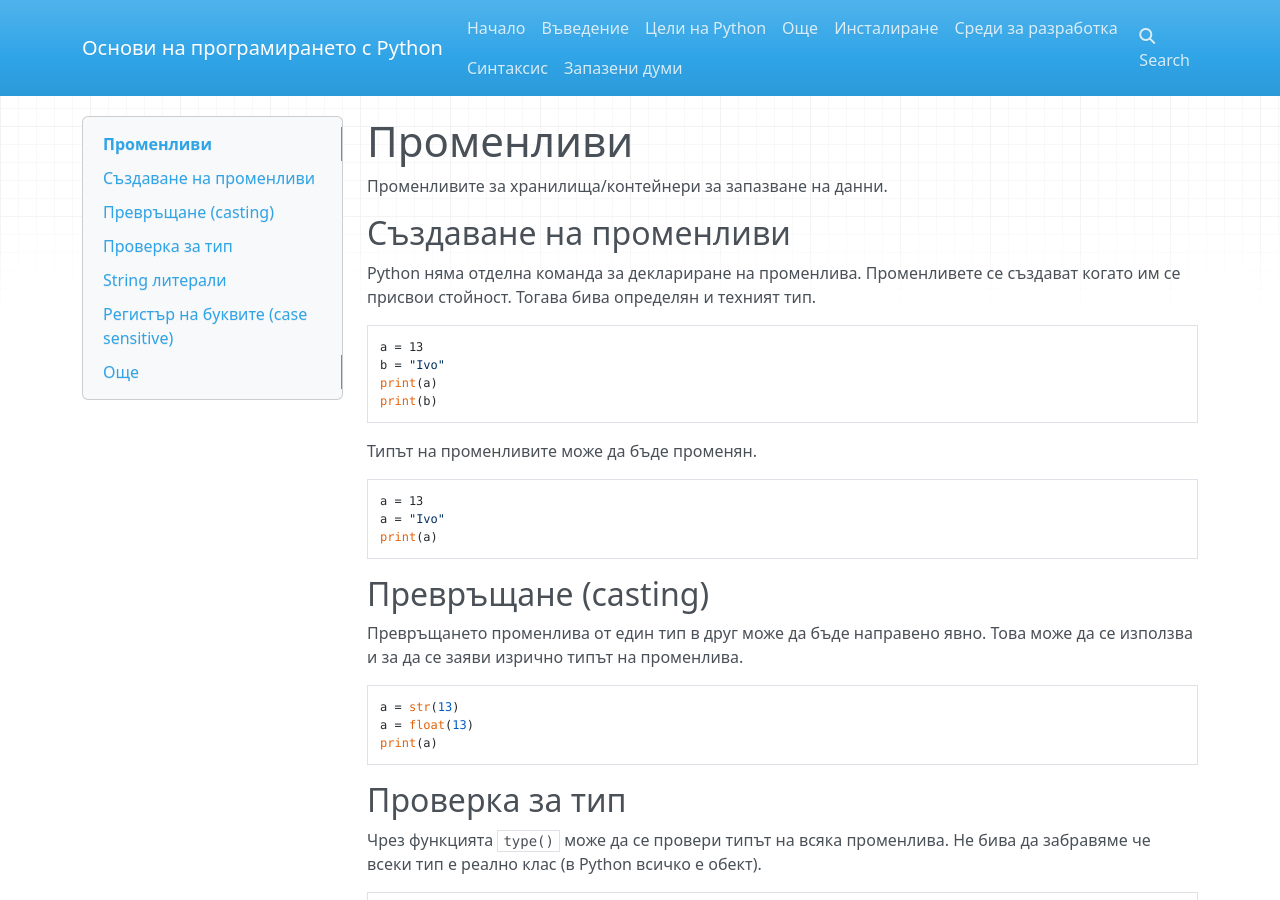
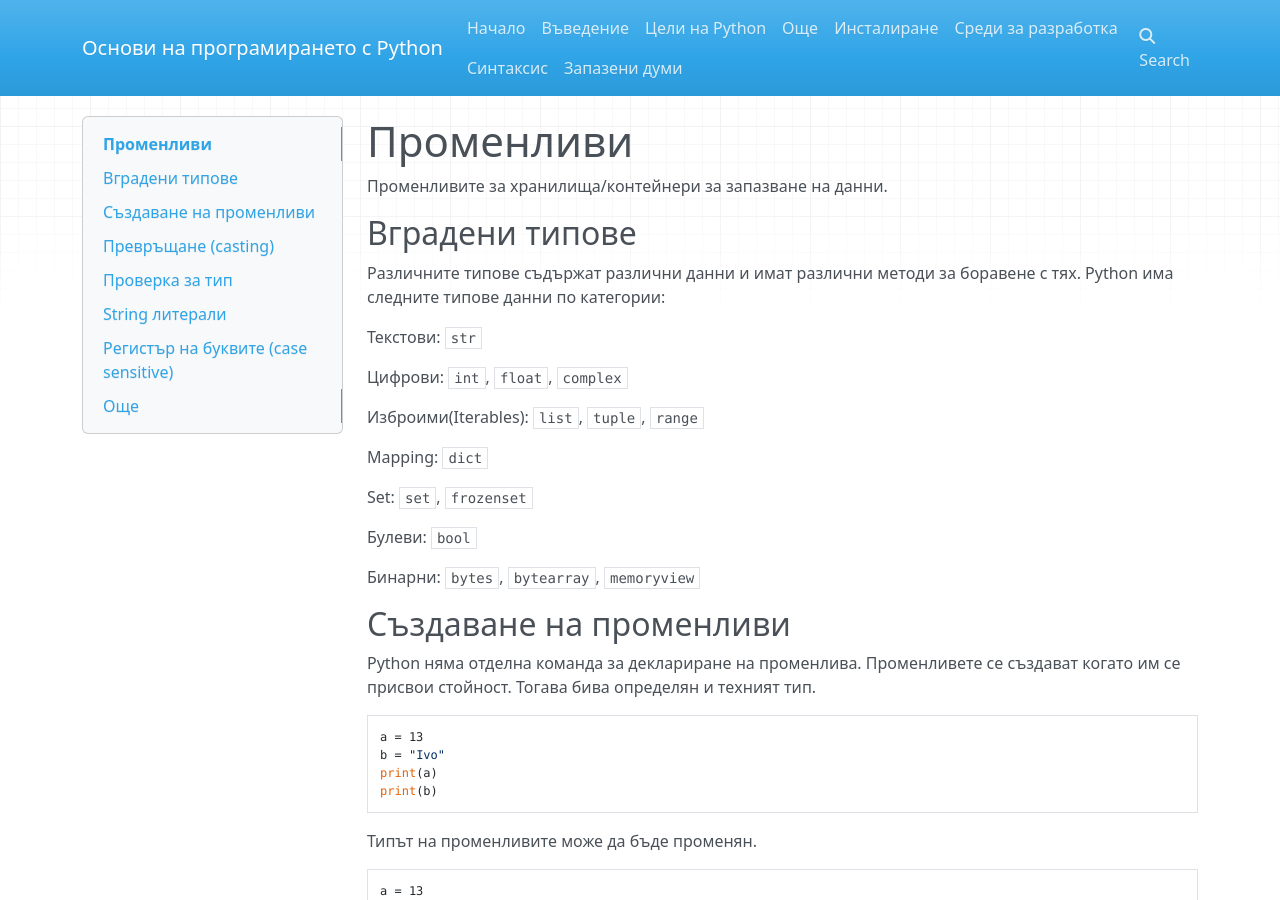
Before and after one commit to ivovivanov/ivovivanov.github.io, an MkDocs documentation site: the page built from docs/variables.md, in a window 1280 px wide and 900 px high. Built offline with MkDocs 1.6.1, drawn with Linux system fonts in a browser that asks for light colours; nearby versions of some CDN libraries.

Commit message:
Update variables.md

```diff
--- a/docs/variables.md
+++ b/docs/variables.md
@@ -1,6 +1,25 @@
 # Променливи
 
 Променливите за хранилища/контейнери за запазване на данни.
+
+## Вградени типове
+
+Различните типове съдържат различни данни и имат различни методи за боравене с тях.
+Python има следните типове данни по категории:
+
+Текстови: `str`
+
+Цифрови: `int`,  `float`,  `complex`
+
+Изброими(Iterables): `list`,  `tuple`,  `range`
+
+Mapping: `dict`
+
+Set: `set`,  `frozenset`
+
+Булеви: `bool`
+
+Бинарни: `bytes`,  `bytearray`,  `memoryview`
 
 ## Създаване на променливи
 
```
